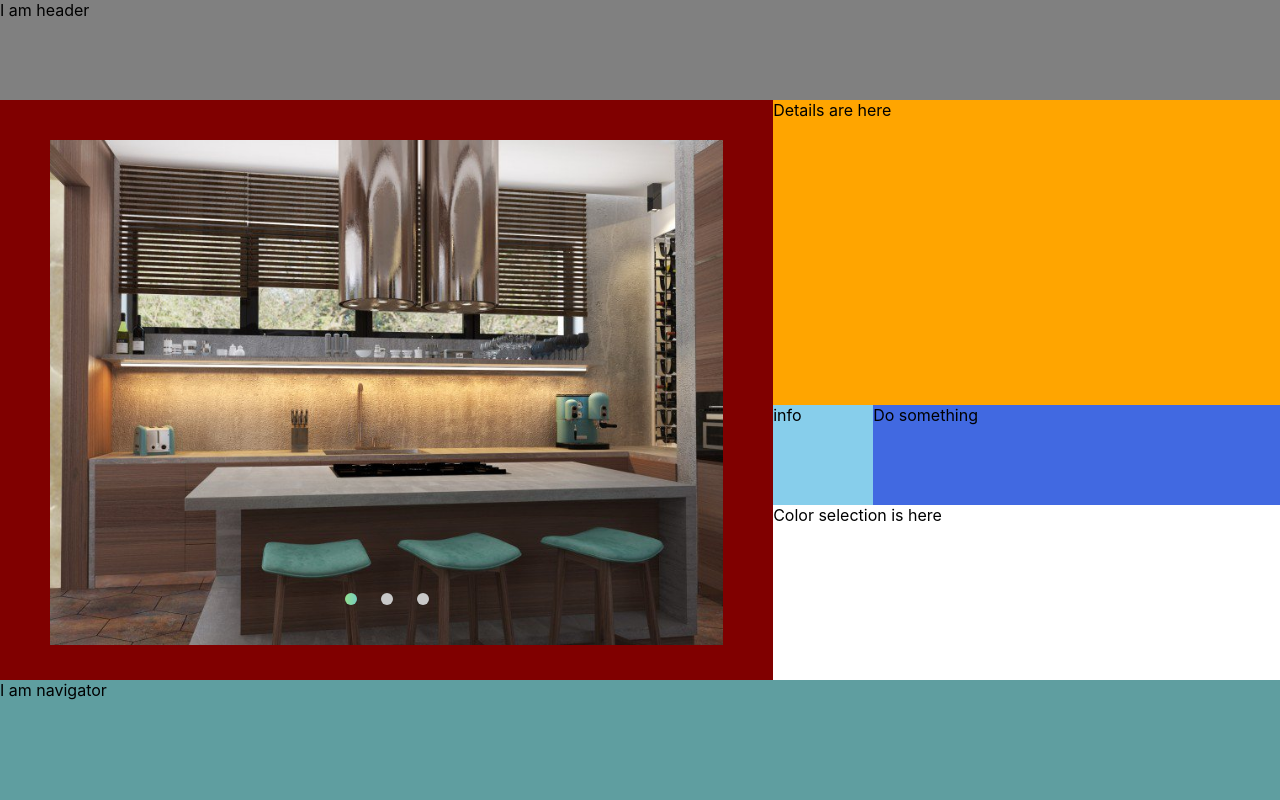
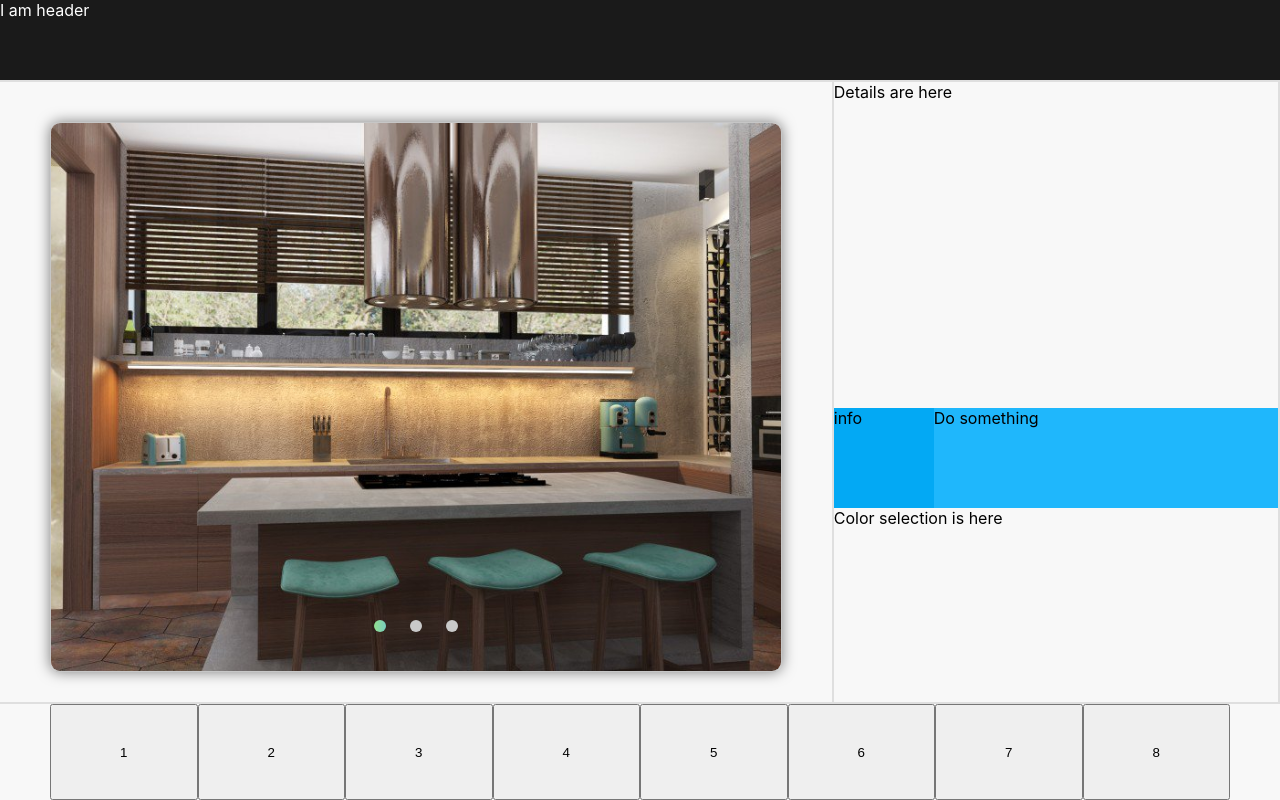
Before and after one commit to IsleBeeGun/test-fulogy, a React (Create React App) app: page / in a window 1280 px wide. Built offline with nearby package versions, Linux system fonts and the light colour scheme.

Commit message:
Adjust layout & Make datafile options.json

```diff
--- a/src/Components/Details/Details.scss
+++ b/src/Components/Details/Details.scss
@@ -3,6 +3,5 @@
 .details-container {
     min-height: $details_height;
     width: 100%;
-    background-color: orange;
     box-sizing: border-box;
 }
--- a/src/Components/Header/Header.scss
+++ b/src/Components/Header/Header.scss
@@ -3,6 +3,7 @@
 .header-container {
     height: $header_height;
     width: 100%;
-    background-color: gray;
+    background-color: rgb(26, 26, 26);
+    color: white;
     box-sizing: border-box;
 }
--- a/src/Components/Main/Main.scss
+++ b/src/Components/Main/Main.scss
@@ -7,6 +7,8 @@
     flex-direction: row;
     flex-wrap: nowrap;
     box-sizing: border-box;
+    border-bottom: $border_style;
+    border-top: $border_style;
 }
 .details-and-selected-container{
     flex: 1 1 auto;
@@ -14,4 +16,6 @@
     flex-direction: column;
     flex-wrap: wrap;
     box-sizing: border-box;
+    border-left: $border_style;
+    border-right: $border_style;
 }
--- a/src/Components/Navigator/Navigator.jsx
+++ b/src/Components/Navigator/Navigator.jsx
@@ -3,6 +3,17 @@ import "./Navigator.scss";
 
 export class Navigator extends React.Component {
   render() {
-    return <nav className="navigator-container">I am navigator</nav>
+    return (
+      <nav className="navigator-container">
+        <button className="option-button">1</button>
+        <button className="option-button">2</button>
+        <button className="option-button">3</button>
+        <button className="option-button">4</button>
+        <button className="option-button">5</button>
+        <button className="option-button">6</button>
+        <button className="option-button">7</button>
+        <button className="option-button">8</button>
+      </nav>
+    );
   }
 }
--- a/src/Components/Navigator/Navigator.scss
+++ b/src/Components/Navigator/Navigator.scss
@@ -1,8 +1,22 @@
 @import "../../style-variables";
 
 .navigator-container {
-    height: $navigator_height;
-    width: 100%;
-    background-color: cadetblue;
-    box-sizing: border-box;
+  height: $navigator_height;
+  width: 100%;
+  box-sizing: border-box;
+  display: flex;
+  flex-direction: row;
+  flex-wrap: nowrap;
+  justify-content: flex-start;
 }
+
+.option-button {
+  flex: 1 1 auto;
+  max-width: 224px;
+  &:nth-child(1) {
+    margin-left: calc(#{$preview_padding} + 30px);
+  }
+  &:nth-last-child(1) {
+    margin-right: calc(#{$preview_padding} + 30px);
+  }
+}
--- a/src/Components/Preview/Preview.scss
+++ b/src/Components/Preview/Preview.scss
@@ -4,10 +4,20 @@
   flex: 1 1 auto;
   max-width: $preview_width;
   min-height: $preview_height;
-  background-color: maroon;
   padding: $preview_padding calc(#{$preview_padding} + 10px);
   // padding-right: calc(#{$preview_padding} + 20px);
   box-sizing: border-box;
+  img {
+    box-sizing: border-box;
+    border-radius: 10px;
+    border: 1px solid hsla(0, 100%, 0%, 0.2);
+    box-shadow: 0px 0px 14px 0px rgba(0,0,0,0.5);
+  }
+}
+
+.slick-slide {
+  box-sizing: border-box;
+  padding: 20px;
 }
 
 .control-dots {
--- a/src/Components/Selected/Info/Info.scss
+++ b/src/Components/Selected/Info/Info.scss
@@ -1,7 +1,7 @@
 @import "../../../style-variables";
 
 .info-container {
-    background-color: skyblue;
+    background-color: $info_color;
     width: $info_width;
     box-sizing: border-box;
 }
--- a/src/Components/Selected/Suggestion/Suggestion.scss
+++ b/src/Components/Selected/Suggestion/Suggestion.scss
@@ -2,7 +2,7 @@
 
 .suggestion-container {
     width: 100%;
-    background-color: royalblue;
+    background-color: $suggestion_color;
     min-height: $suggestion_height;
     display: flex;
     flex-direction: row;
--- a/src/_style-variables.scss
+++ b/src/_style-variables.scss
@@ -1,12 +1,21 @@
-$header_height: 100px;
-$navigator_height: 120px;
+// Height settings
+$header_height: 10vh;
+$navigator_height: 12vh;
 $details_height: 52.5%;
 $suggestion_height: 100px;
-$preview_height: calc(100vmin - (#{$header_height} + #{$navigator_height}));
+$preview_height: calc(100vh - (#{$header_height} + #{$navigator_height}));
+$dots_height: 60px;
 
+
+// Width settings
 $info_width: $suggestion_height;
 $preview_width: calc(#{$preview_height} * 1.333);
 
-$preview_padding: 40px;
 
-$dots_height: 40px;
+$preview_padding: 20px;
+
+
+
+$border_style: 2px solid hsla(0, 100%, 0%, 0.1);
+$suggestion_color: rgb(31, 183, 252);
+$info_color: darken($suggestion_color, 7%);
--- a/src/index.css
+++ b/src/index.css
@@ -5,6 +5,7 @@ body {
     sans-serif;
   -webkit-font-smoothing: antialiased;
   -moz-osx-font-smoothing: grayscale;
+  background-color: rgb(248, 248, 248);
 }
 
 code {
--- a/src/index.js
+++ b/src/index.js
@@ -4,8 +4,9 @@ import './index.css';
 import {App} from './Components/App/App';
 import * as serviceWorker from './serviceWorker';
 const images = require("./images.json");
+const options = require("./options.json");
 
-ReactDOM.render(<App images={images}/>, document.getElementById('root'));
+ReactDOM.render(<App images={images} options={options}/>, document.getElementById('root'));
 
 // If you want your app to work offline and load faster, you can change
 // unregister() to register() below. Note this comes with some pitfalls.
--- /dev/null
+++ b/src/options.json
@@ -0,0 +1,101 @@
+{
+    "variant": {
+        "name": "Вариант кухни",
+        "suggestion": "Выберите вариант Вашей кухни",
+        "info": "Здесь длинный текст с подробностями о вариантах кухни",
+        "type": {
+            "angular": {
+                "name": "Угловая секция",
+                "warm": "/img/kitchens/angular/warm_1.jpg",
+                "day": "/img/kitchens/angular/day_1.jpg",
+                "cold": "/img/kitchens/angular/cold_1.jpg"
+            },
+            "angular2parts": {
+                "name": "Угловая раздельная секция",
+                "warm": "/img/kitchens/angular2parts/warm_1.jpg",
+                "day": "/img/kitchens/angular2parts/day_1.jpg",
+                "cold": "/img/kitchens/angular2parts/cold_1.jpg"
+            },
+            "regular": {
+                "name": "Единая секция",
+                "warm": "/img/kitchens/regular/warm_1.jpg",
+                "day": "/img/kitchens/regular/day_1.jpg",
+                "cold": "/img/kitchens/regular/cold_1.jpg"
+            },
+            "regular2parts": {
+                "name": "Раздельная секция",
+                "warm": "/img/kitchens/regular2parts/warm_1.jpg",
+                "day": "/img/kitchens/regular2parts/day_1.jpg",
+                "cold": "/img/kitchens/regular2parts/cold_1.jpg"
+            }
+        }
+    },
+    "sizes": {
+        "name": "Размеры",
+        "suggestion": "Выберите размер Вашей кухни",
+        "info": "Здесь длинный текст с подробностями о размерах кухни",
+        "type": {
+            "small": {
+                "name": "Небольшая кухня"
+            },
+            "medium": {
+                "name": "Кухня средних размеров"
+            },
+            "large": {
+                "name": "Просторная кухня"
+            }
+        }
+    },
+    "sensor": {
+        "name": "Сенсор",
+        "suggestion": "Выберите сенсор",
+        "info": "Здесь длинный текст с подробностями о преимуществах сенсора Proximity Smart Dimmer",
+        "type": {
+            "nosensor": {
+                "name": "Без сенсора"
+            },
+            "proximity-smart-dimmer": {
+                "name": "Proximity Smart Dimmer S-LD"
+            }
+        }
+    },
+    "cable": {
+        "name": "Питающий кабель",
+        "suggestion": "Длина кабеля до блока питания в сантиметрах",
+        "info": "Здесь длинный текст с подробностями о кабелях",
+        "type": {
+            "length": {
+                "name": "Длина"
+            }
+        }
+    },
+    "power": {
+        "name": "Блок питания",
+        "suggestion": "Выберите особенность блока питания",
+        "info": "Здесь длинный текст с подробностями о блоках питания",
+        "type": {
+            "option-1": {
+                "name": "опция номер 1"
+            },
+            "option-2": {
+                "name": "опция номер 1"
+            }
+        }
+    },
+    "mount": {
+        "name": "Монтаж",
+        "suggestion": "Необходимы ли Вам монтажные услуги?",
+        "info": "Здесь длинный текст с подробностями о качественном монтаже",
+        "type": {
+            "yes": {
+                "name": "Да"
+            },
+            "no": {
+                "name": "Нет"
+            }
+        }
+    },
+    "basket": {
+        "name": "Корзина"
+    }
+}
```
Lines whose indentation alone changed are shown as unchanged.
